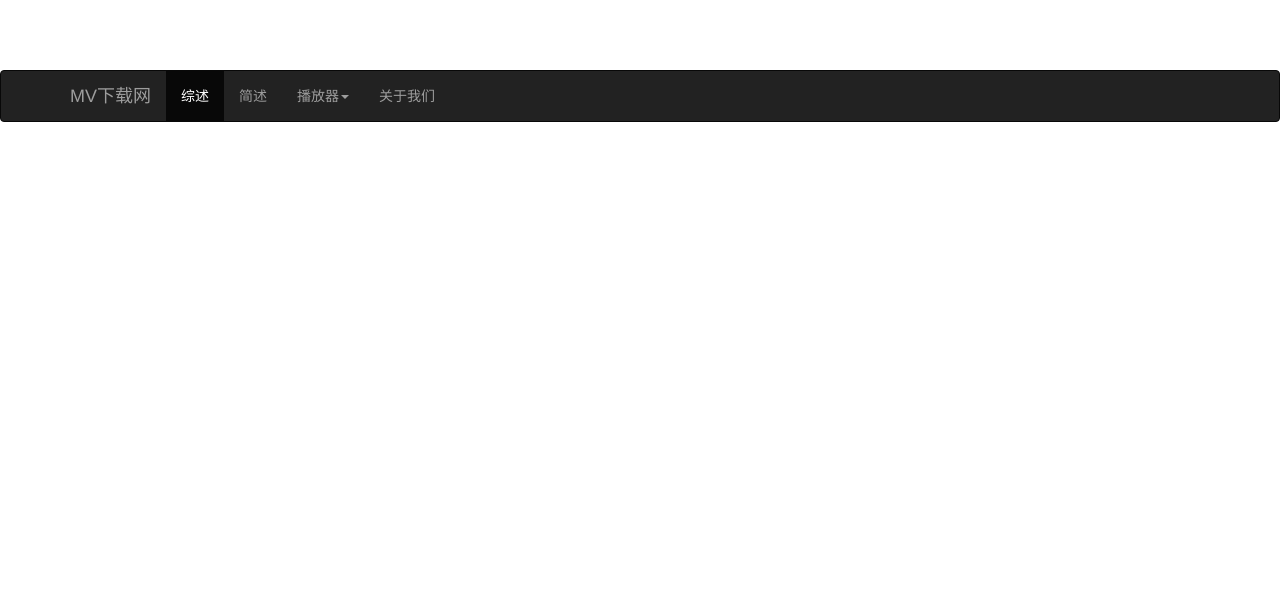
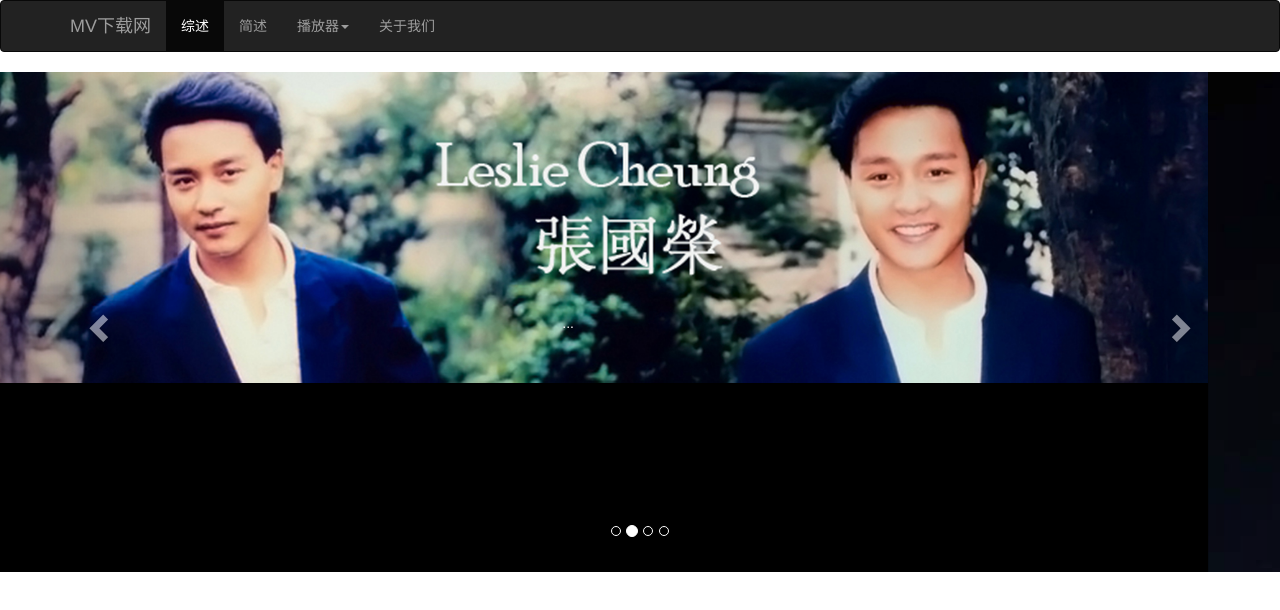
Before and after one commit to Dengwenjun-1506440107/dz, a plain HTML site: page index.html in a window 1280 px wide. Drawn offline with Linux system fonts and the light colour scheme.

Commit message:
滚动图片广告

```diff
--- a/index.html
+++ b/index.html
@@ -9,7 +9,20 @@
     <style>
 
         body{
-            padding-top: 70px;
+            padding-top: 0px;
+        }
+
+        .carousel-inner{
+            height: 500px;
+            background-color: #000;
+        }
+
+        .carousel-inner.item {
+            height: 500px;
+            background-color: #000;
+        }
+        .carousel img{
+            width: 100%;
         }
 
     </style>
@@ -45,6 +58,41 @@
             </div>
         </div>
       </nav>
+
+      <div id="carousel-example-generic" class="carousel slide" data-ride="carousel">
+          <ol class="carousel-indicators">
+              <li data-target="#carousel-example-generic" data-slide-to="0" class="active"></li>
+              <li data-target="#carousel-example-generic" data-slide-to="1"></li>
+              <li data-target="#carousel-example-generic" data-slide-to="2"></li>
+              <li data-target="#carousel-example-generic" data-slide-to="3"></li>
+          </ol>
+          <div class="carousel-inner" role="listbox">
+              <div class="item active">
+                  <img src="image/1.jpg" alt="1 slide">
+                  <div class="carousel-caption">...</div>
+              </div>
+              <div class="item">
+                  <img src="image/2.jpg" alt="2 slide">
+                  <div class="carousel-caption">...</div>
+              </div>
+              <div class="item">
+                  <img src="image/3.jpg" alt="3 slide">
+                  <div class="carousel-caption">...</div>
+              </div>
+              <div class="item">
+                  <img src="image/4.jpeg" alt="4 slide">
+                  <div class="carousel-caption">...</div>
+              </div>
+          </div>
+          <a class="left carousel-control" href="#carousel-example-generic" role="button" data-slide="prev">
+              <span class="glyphicon glyphicon-chevron-left"></span>
+              <span class="sr-only">上一页</span>
+          </a>
+          <a class="right carousel-control" href="#carousel-example-generic" role="button" data-slide="next">
+              <span class="glyphicon glyphicon-chevron-right"></span>
+              <span class="sr-only">下一页</span>
+          </a>
+      </div>
     <script src="js/jquery-3.2.1.min.js"></script>
     <script src="js/bootstrap.min.js"></script>
   </body>
```
Also changed, not shown: image/1.jpg (added), image/2.jpg (added), image/3.jpg (added), image/4.jpeg (added).
